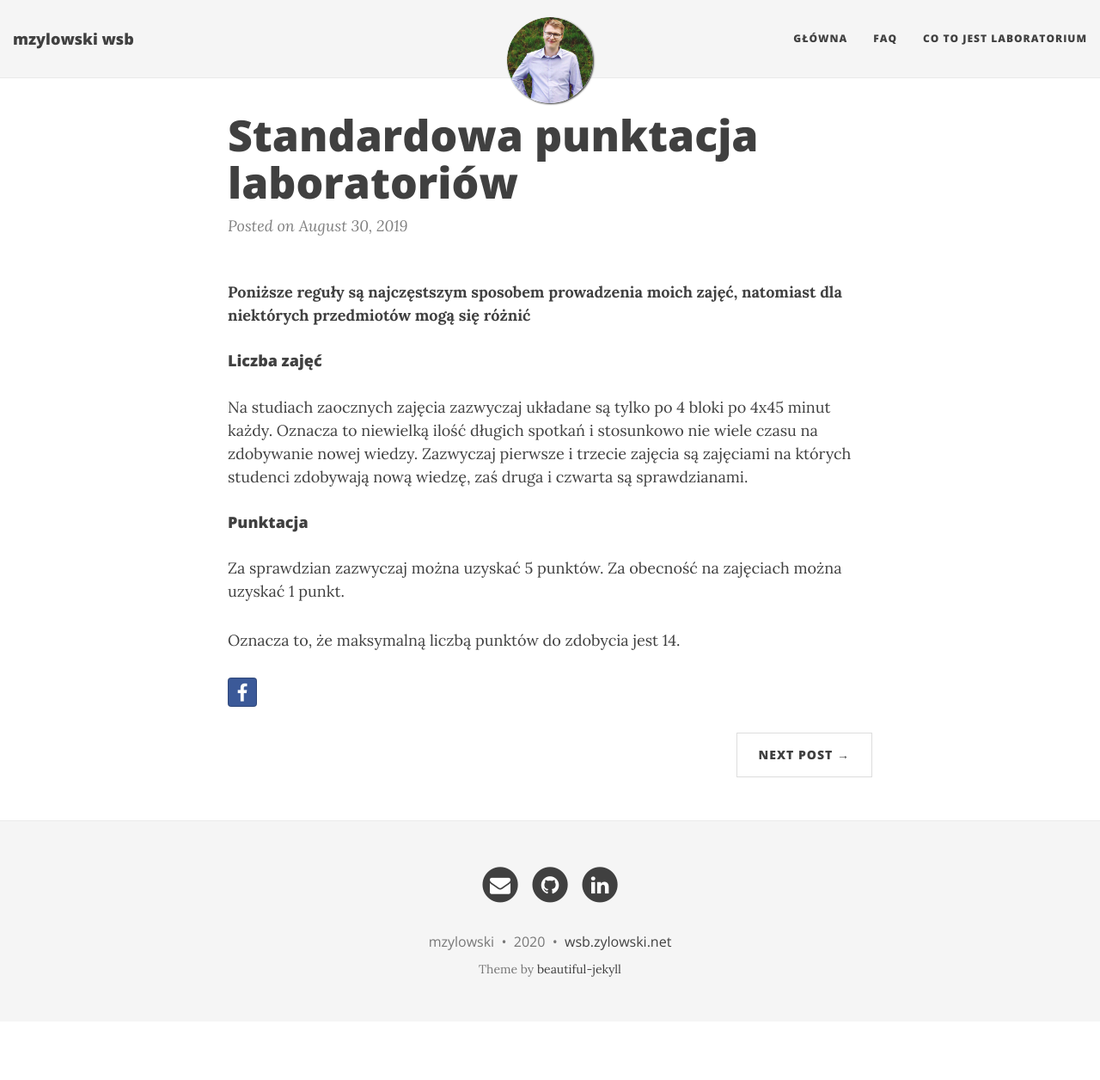
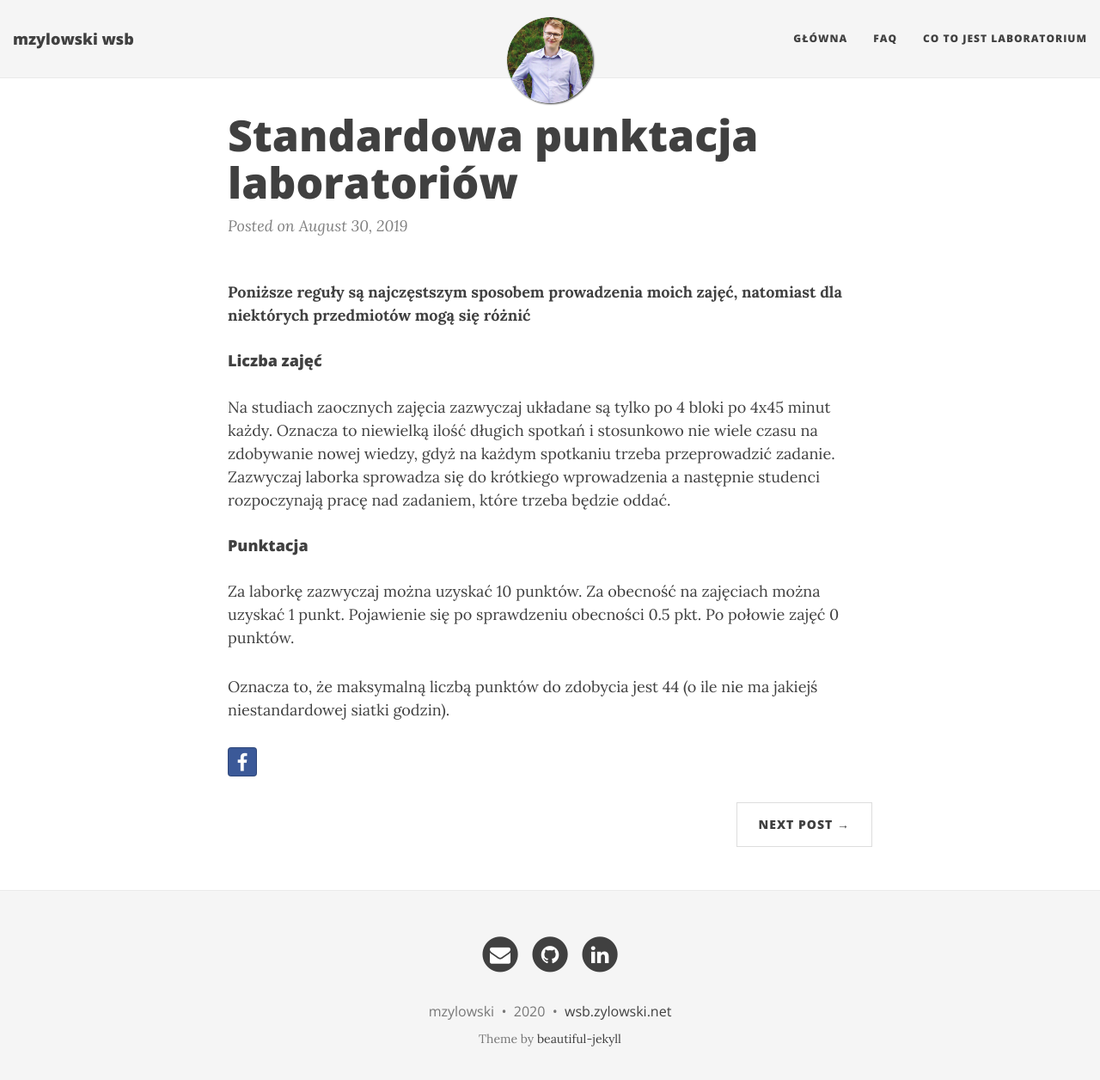
Before and after one commit to mzylowski/wsb-pages, a Jekyll site: the page built from _posts/2019-08-30-pkt.md, in a window 1280 px wide and 1269 px high. Shown: the top 1256 px of the window at 86% size. Built offline with Jekyll 4.4.1, drawn with Linux system fonts in a browser that asks for light colours; nearby versions of some CDN libraries.

Commit message:
2020 update
Signed-off-by: Michał Żyłowski <michal@zylowski.net>

```diff
--- a/_posts/2019-08-30-pkt.md
+++ b/_posts/2019-08-30-pkt.md
@@ -8,11 +8,11 @@ comments: false
 
 #### Liczba zajęć
 Na studiach zaocznych zajęcia zazwyczaj układane są tylko po 4 bloki po 4x45 minut każdy.
-Oznacza to niewielką ilość długich spotkań i stosunkowo nie wiele czasu na zdobywanie nowej wiedzy.
-Zazwyczaj pierwsze i trzecie zajęcia są zajęciami na których studenci zdobywają nową wiedzę, zaś druga i czwarta są sprawdzianami.
+Oznacza to niewielką ilość długich spotkań i stosunkowo nie wiele czasu na zdobywanie nowej wiedzy, gdyż na każdym spotkaniu trzeba przeprowadzić zadanie.
+Zazwyczaj laborka sprowadza się do krótkiego wprowadzenia a następnie studenci rozpoczynają pracę nad zadaniem, które trzeba będzie oddać.
 
 #### Punktacja
-Za sprawdzian zazwyczaj można uzyskać 5 punktów.
-Za obecność na zajęciach można uzyskać 1 punkt.
+Za laborkę zazwyczaj można uzyskać 10 punktów.
+Za obecność na zajęciach można uzyskać 1 punkt. Pojawienie się po sprawdzeniu obecności 0.5 pkt. Po połowie zajęć 0 punktów.
 
-Oznacza to, że maksymalną liczbą punktów do zdobycia jest 14.
+Oznacza to, że maksymalną liczbą punktów do zdobycia jest 44 (o ile nie ma jakiejś niestandardowej siatki godzin).
```
Also changed, not shown: _posts/2020-10-03-wrzesien.md (added, +8 -0 lines), laborki.md (+1 -7 lines), img/4gflru.jpg (added).
